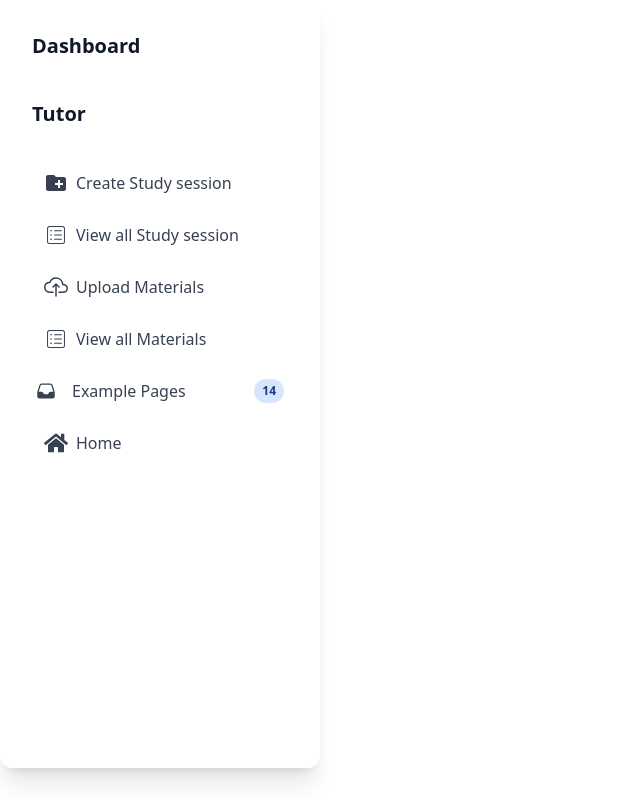
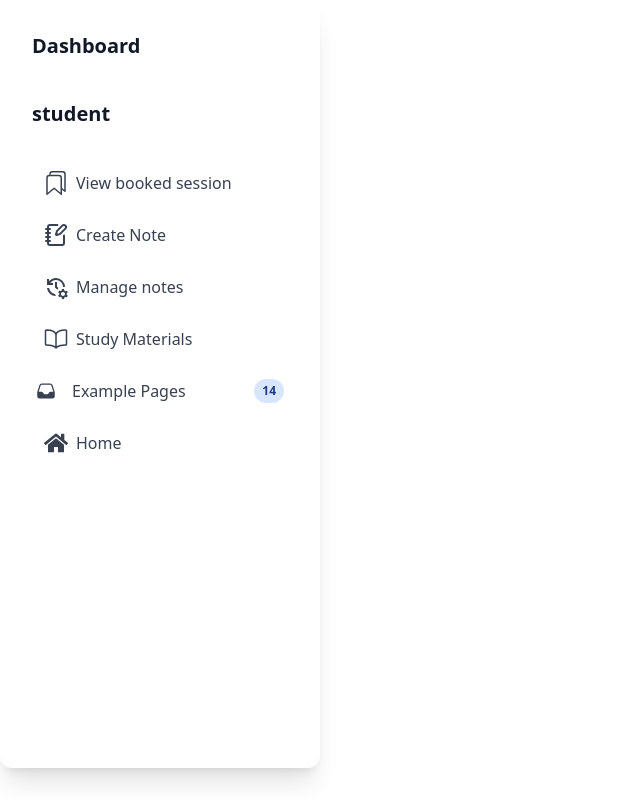
Before and after one commit to Majharulislam1/EdCare, a React (Vite) app: page /dashboard in a window 1280 px wide. Shown: the whole page, without its empty margins (0-640 px from the left). Built offline with nearby package versions, Linux system fonts and the light colour scheme; no server answers.

Commit message:
Student dashboard design

```diff
--- a/src/Components/Dashboard.jsx
+++ b/src/Components/Dashboard.jsx
@@ -3,9 +3,16 @@ import { CiViewList } from "react-icons/ci";
 import { IoCloudUploadOutline } from "react-icons/io5";
 import { NavLink, Outlet } from "react-router-dom";
 import { FaHome } from "react-icons/fa";
+import { IoBookmarksOutline } from "react-icons/io5";
+import { LuNotebookPen } from "react-icons/lu";
+import { MdOutlineManageHistory } from "react-icons/md";
+import { IoBookOutline } from "react-icons/io5";
 
 
 const Dashboard = () => {
+
+    const userRole = 'student';
+
     return (
         <div>
             <div className="flex">
@@ -16,34 +23,72 @@ const Dashboard = () => {
                         <h5 className="block antialiased tracking-normal font-sans text-xl font-semibold leading-snug text-gray-900">Dashboard</h5>
                     </div>
                     <div className="mb-2 p-4">
-                        <h5 className="block antialiased tracking-normal font-sans text-xl font-semibold leading-snug text-gray-900">Tutor</h5>
+                        <h5 className="block antialiased tracking-normal font-sans text-xl font-semibold leading-snug text-gray-900">{userRole}</h5>
                     </div>
                     <nav className="flex flex-col gap-1 min-w-[240px] p-2 font-sans text-base font-normal text-gray-700">
 
+                        {
+                            userRole === 'tutor' && <>
                                 <NavLink to={'create-study-session'}
-                            className={({ isActive }) => isActive ? "flex items-center w-full p-3 rounded-lg text-start leading-tight transition-all   bg-primary text-white  outline-none" :'flex items-center w-full p-3 rounded-lg text-start leading-tight transition-all hover:bg-blue-50 hover:bg-opacity-80 focus:bg-blue-50   active:bg-opacity-80 hover:text-blue-900 focus:text-blue-900 outline-none' } >
+                                    className={({ isActive }) => isActive ? "flex items-center w-full p-3 rounded-lg text-start leading-tight transition-all   bg-primary text-white  outline-none" : 'flex items-center w-full p-3 rounded-lg text-start leading-tight transition-all hover:bg-blue-50 hover:bg-opacity-80 focus:bg-blue-50   active:bg-opacity-80 hover:text-blue-900 focus:text-blue-900 outline-none'} >
                                     <MdCreateNewFolder className="text-2xl mx-2" />
                                     Create Study session
 
                                 </NavLink>
                                 <NavLink to={'all_study_session'}
-                            className={({ isActive }) => isActive ? "flex items-center w-full p-3 rounded-lg text-start leading-tight transition-all   bg-primary text-white  outline-none" :'flex items-center w-full p-3 rounded-lg text-start leading-tight transition-all hover:bg-blue-50 hover:bg-opacity-80 focus:bg-blue-50   active:bg-opacity-80 hover:text-blue-900 focus:text-blue-900 outline-none' } >
+                                    className={({ isActive }) => isActive ? "flex items-center w-full p-3 rounded-lg text-start leading-tight transition-all   bg-primary text-white  outline-none" : 'flex items-center w-full p-3 rounded-lg text-start leading-tight transition-all hover:bg-blue-50 hover:bg-opacity-80 focus:bg-blue-50   active:bg-opacity-80 hover:text-blue-900 focus:text-blue-900 outline-none'} >
                                     <CiViewList className="text-2xl mx-2" />
                                     View all Study session
 
                                 </NavLink>
                                 <NavLink to={'upload_materials'}
-                            className={({ isActive }) => isActive ? "flex items-center w-full p-3 rounded-lg text-start leading-tight transition-all   bg-primary text-white  outline-none" :'flex items-center w-full p-3 rounded-lg text-start leading-tight transition-all hover:bg-blue-50 hover:bg-opacity-80 focus:bg-blue-50   active:bg-opacity-80 hover:text-blue-900 focus:text-blue-900 outline-none' } >
+                                    className={({ isActive }) => isActive ? "flex items-center w-full p-3 rounded-lg text-start leading-tight transition-all   bg-primary text-white  outline-none" : 'flex items-center w-full p-3 rounded-lg text-start leading-tight transition-all hover:bg-blue-50 hover:bg-opacity-80 focus:bg-blue-50   active:bg-opacity-80 hover:text-blue-900 focus:text-blue-900 outline-none'} >
                                     <IoCloudUploadOutline className="text-2xl mx-2" />
                                     Upload Materials
 
                                 </NavLink>
                                 <NavLink to={'all_materials'}
-                            className={({ isActive }) => isActive ? "flex items-center w-full p-3 rounded-lg text-start leading-tight transition-all   bg-primary text-white  outline-none" :'flex items-center w-full p-3 rounded-lg text-start leading-tight transition-all hover:bg-blue-50 hover:bg-opacity-80 focus:bg-blue-50   active:bg-opacity-80 hover:text-blue-900 focus:text-blue-900 outline-none' } >
+                                    className={({ isActive }) => isActive ? "flex items-center w-full p-3 rounded-lg text-start leading-tight transition-all   bg-primary text-white  outline-none" : 'flex items-center w-full p-3 rounded-lg text-start leading-tight transition-all hover:bg-blue-50 hover:bg-opacity-80 focus:bg-blue-50   active:bg-opacity-80 hover:text-blue-900 focus:text-blue-900 outline-none'} >
                                     <CiViewList className="text-2xl mx-2" />
                                     View all Materials
 
                                 </NavLink>
+                            </>
+                        }
+
+                        {
+                            userRole === 'student' && <>
+
+                                <NavLink to={'view_booked_session'}
+                                    className={({ isActive }) => isActive ? "flex items-center w-full p-3 rounded-lg text-start leading-tight transition-all   bg-primary text-white  outline-none" : 'flex items-center w-full p-3 rounded-lg text-start leading-tight transition-all hover:bg-blue-50 hover:bg-opacity-80 focus:bg-blue-50   active:bg-opacity-80 hover:text-blue-900 focus:text-blue-900 outline-none'} >
+                                    <IoBookmarksOutline className="text-2xl mx-2" />
+                                    View booked session
+                                </NavLink>
+
+                                <NavLink to={'create_note'}
+                                    className={({ isActive }) => isActive ? "flex items-center w-full p-3 rounded-lg text-start leading-tight transition-all   bg-primary text-white  outline-none" : 'flex items-center w-full p-3 rounded-lg text-start leading-tight transition-all hover:bg-blue-50 hover:bg-opacity-80 focus:bg-blue-50   active:bg-opacity-80 hover:text-blue-900 focus:text-blue-900 outline-none'} >
+                                    <LuNotebookPen className="text-2xl mx-2" />
+                                    Create Note
+                                </NavLink>
+
+
+
+                                <NavLink to={'manage_notes'}
+                                    className={({ isActive }) => isActive ? "flex items-center w-full p-3 rounded-lg text-start leading-tight transition-all   bg-primary text-white  outline-none" : 'flex items-center w-full p-3 rounded-lg text-start leading-tight transition-all hover:bg-blue-50 hover:bg-opacity-80 focus:bg-blue-50   active:bg-opacity-80 hover:text-blue-900 focus:text-blue-900 outline-none'} >
+                                    <MdOutlineManageHistory className="text-2xl mx-2" />
+                                    Manage notes
+
+
+                                </NavLink>
+
+                                <NavLink to={'study_materials'}
+                                    className={({ isActive }) => isActive ? "flex items-center w-full p-3 rounded-lg text-start leading-tight transition-all   bg-primary text-white  outline-none" : 'flex items-center w-full p-3 rounded-lg text-start leading-tight transition-all hover:bg-blue-50 hover:bg-opacity-80 focus:bg-blue-50   active:bg-opacity-80 hover:text-blue-900 focus:text-blue-900 outline-none'} >
+                                    <IoBookOutline className="text-2xl mx-2" />
+                                    Study Materials
+                                </NavLink>
+
+                            </>
+                        }
 
 
                         <div role="button" tabIndex="0" className="flex items-center w-full p-3 rounded-lg text-start leading-tight transition-all hover:bg-blue-50 hover:bg-opacity-80 focus:bg-blue-50 focus:bg-opacity-80 active:bg-blue-50 active:bg-opacity-80 hover:text-blue-900 focus:text-blue-900 active:text-blue-900 outline-none">
@@ -61,7 +106,7 @@ const Dashboard = () => {
                         </div>
 
                         <NavLink to={'/'}
-                            className={({ isActive }) => isActive ? "flex items-center w-full p-3 rounded-lg text-start leading-tight transition-all   bg-primary text-white  outline-none" :'flex items-center w-full p-3 rounded-lg text-start leading-tight transition-all hover:bg-blue-50 hover:bg-opacity-80 focus:bg-blue-50   active:bg-opacity-80 hover:text-blue-900 focus:text-blue-900 outline-none' } >
+                            className={({ isActive }) => isActive ? "flex items-center w-full p-3 rounded-lg text-start leading-tight transition-all   bg-primary text-white  outline-none" : 'flex items-center w-full p-3 rounded-lg text-start leading-tight transition-all hover:bg-blue-50 hover:bg-opacity-80 focus:bg-blue-50   active:bg-opacity-80 hover:text-blue-900 focus:text-blue-900 outline-none'} >
                             <FaHome className="text-2xl mx-2" />
                             Home
 
```
Also changed, not shown: src/Routes.jsx (+16 -0 lines). Lines whose indentation alone changed are shown as unchanged.
